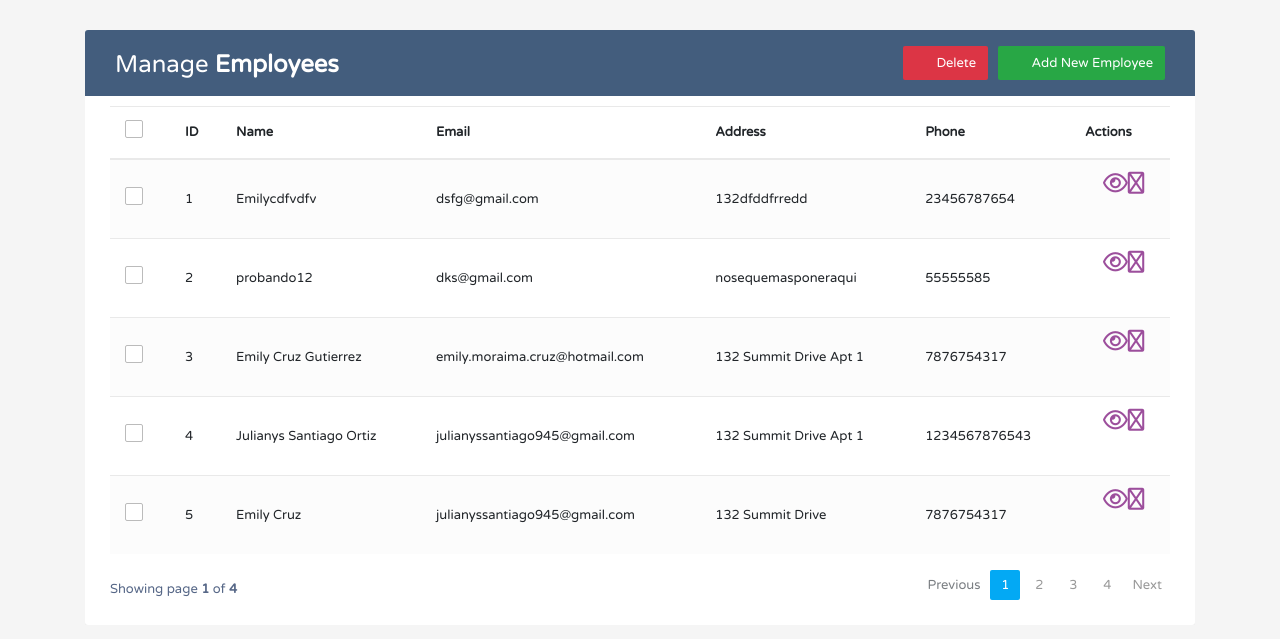
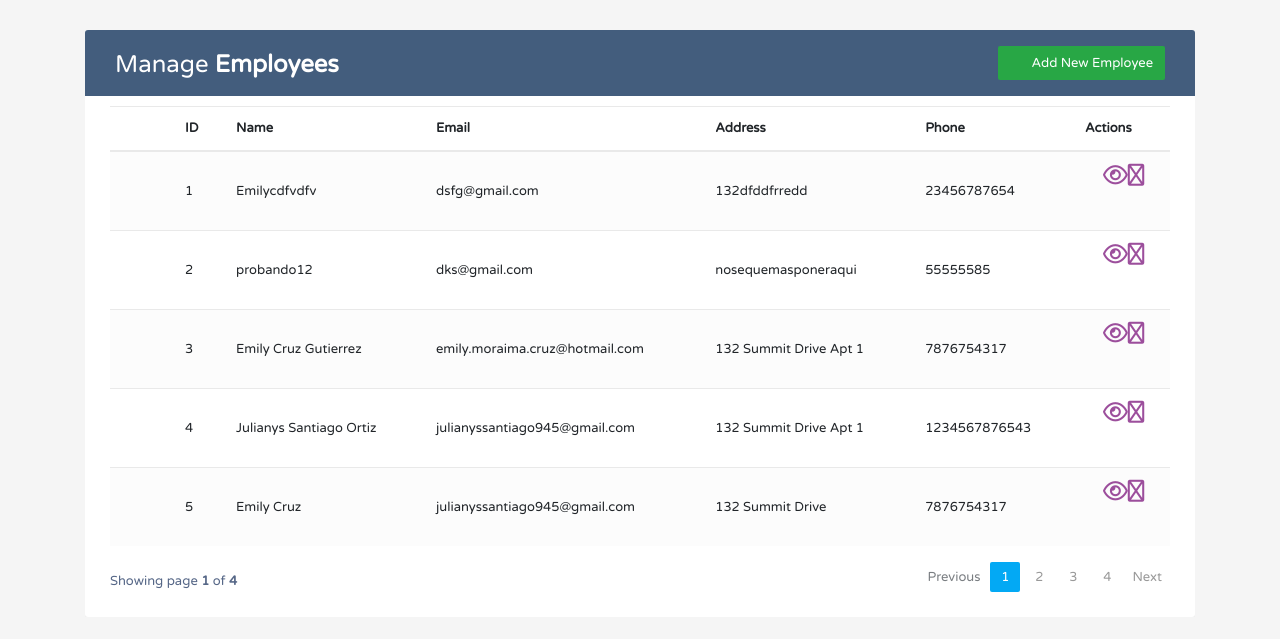
Before and after one commit to Emilio4585/flask_CRUD, a Flask app: page / in a window 1280 px wide. Shown: the top 639 px of the page. Run offline with Flask 2, Linux system fonts and the light colour scheme; data comes from the database, SQL or seed files in the repository; some libraries are stand-ins or nearby versions.

Commit message:
Quitando boton de delete y los checkboxes

```diff
--- a/templates/base.html
+++ b/templates/base.html
@@ -51,7 +51,7 @@ $(document).ready(function(){
 
 					<div class="col-sm-6">
 						<a href="#addEmployeeModal" class="btn btn-success" data-toggle="modal"><i class="material-icons">&#xE147;</i> <span>Add New Employee</span></a>
-						<a href="#deleteEmployeeModal" class="btn btn-danger" data-toggle="modal"><i class="material-icons">&#xE15C;</i> <span>Delete</span></a>
+
 					</div>
 				</div>
 			</div>
@@ -68,10 +68,7 @@ $(document).ready(function(){
 				<thead>
 					<tr>
 						<th>
-							<span class="custom-checkbox">
-								<input type="checkbox" id="selectAll">
-								<label for="selectAll"></label>
-							</span>
+
 						</th>
 						<th>ID</th>
 						<th>Name</th>
--- a/templates/index.html
+++ b/templates/index.html
@@ -5,10 +5,7 @@
 {% for row in User.items %}
 <tr>
     <td>
-        <span class="custom-checkbox">
-            <input type="checkbox" id="checkbox1" name="option{{row._id}}" value="1">
-            <label for="checkbox1"></label>
-        </span>
+
     </td>
     <td>{{row._id}}</td>
     <td>{{row.name}}</td>
```
